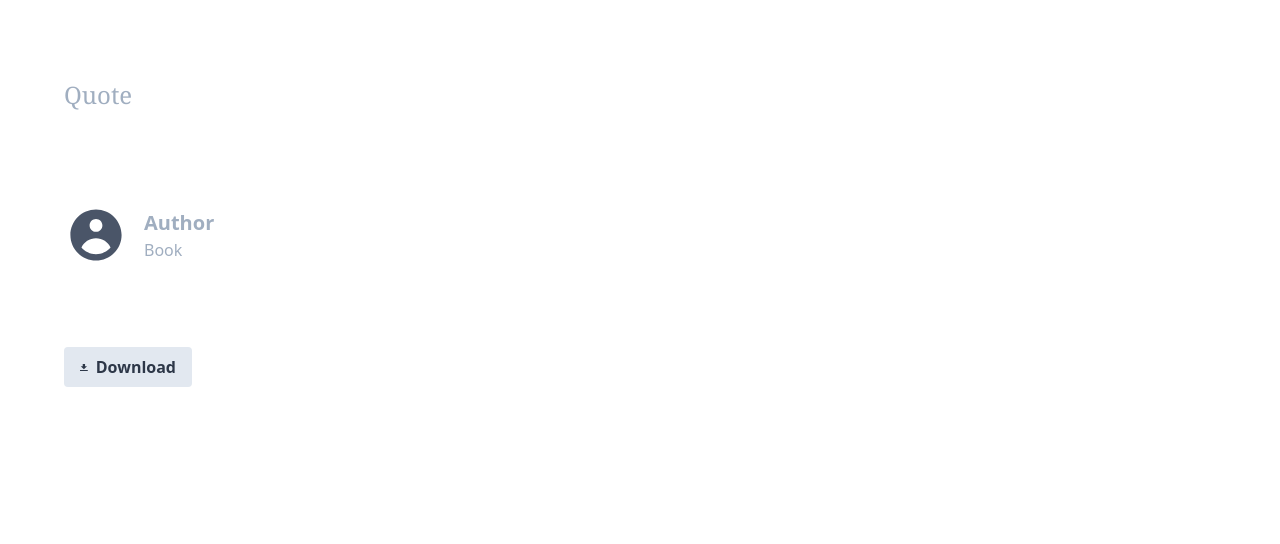
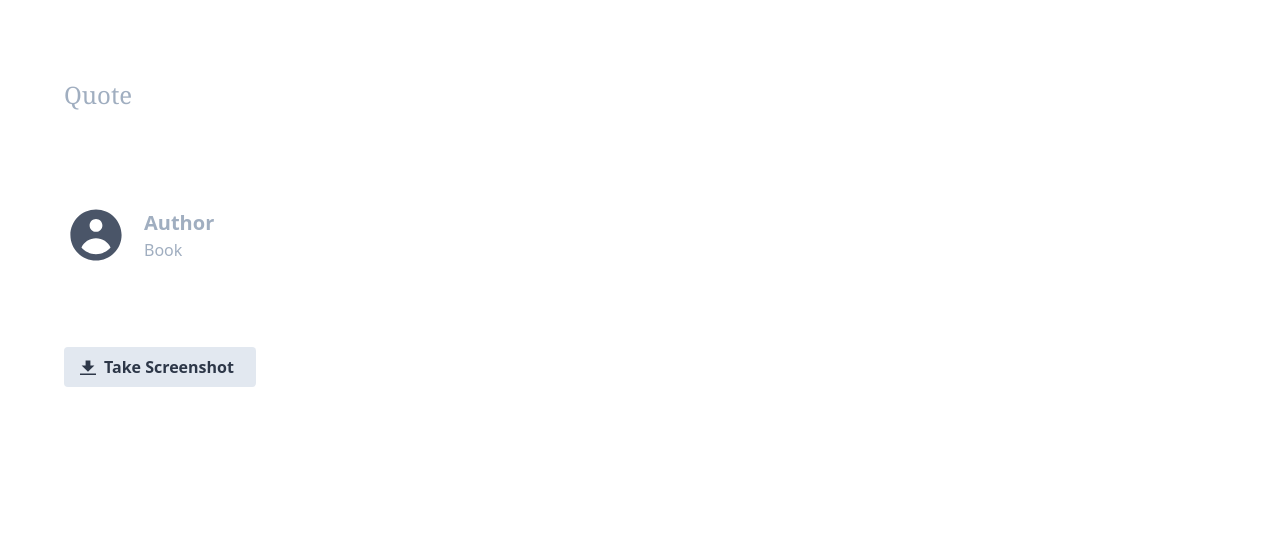
Before and after one commit to shime/kuote, a website built with webpack: page src/index.html in a window 1280 px wide. Shown: the part 185-729 px from the top of the page. Built offline with nearby package versions, Linux system fonts and the light colour scheme; some packages are replaced by stand-ins of ours.

Commit message:
Update button label

```diff
--- a/src/index.html
+++ b/src/index.html
@@ -28,9 +28,9 @@
     </div>
   </div>
 
-  <button class="ml-8 mt-12 w-32 bg-gray-300 hover:bg-gray-400 text-gray-800 font-bold py-2 px-4 rounded inline-flex items-center outline-none focus:outline-none" onclick="download()">
+  <button class="ml-8 mt-12 w-48 bg-gray-300 hover:bg-gray-400 text-gray-800 font-bold py-2 px-4 rounded inline-flex items-center outline-none focus:outline-none" onclick="download()">
     <svg class="fill-current w-4 h-4 mr-2" xmlns="http://www.w3.org/2000/svg" viewBox="0 0 20 20"><path d="M13 8V2H7v6H2l8 8 8-8h-5zM0 18h20v2H0v-2z"/></svg>
-    <span>Download</span>
+    <span>Take Screenshot</span>
   </button>
 
   </div>
```
